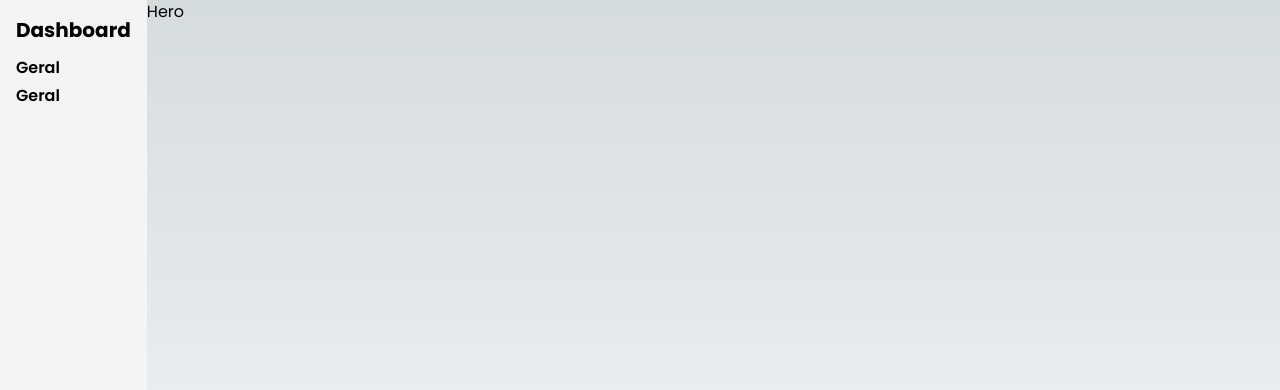
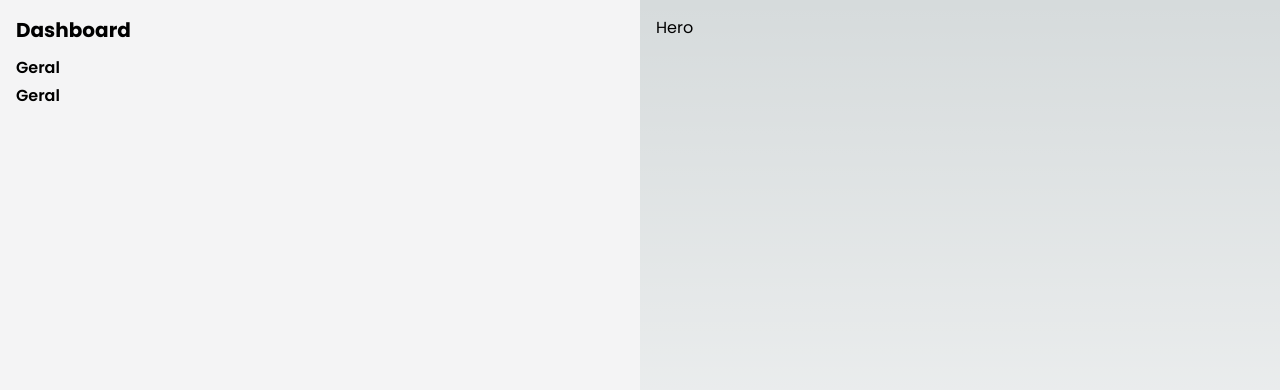
Before and after one commit to AdlerCastro/Admin_Dashboard, a Next.js app: page / in a window 1280 px wide. Shown: the top 390 px of the page. Built offline with nearby package versions, Linux system fonts and the light colour scheme.

Commit message:
:lipstick: feat: Estilização do layout geral e scrollbar

```diff
--- a/src/app/globals.css
+++ b/src/app/globals.css
@@ -3,6 +3,7 @@
 @tailwind utilities;
 
 :root {
+  --color-default: black;
   --foreground-rgb: 0, 0, 0;
   --background-start-rgb: 214, 219, 220;
   --background-end-rgb: 255, 255, 255;
@@ -10,6 +11,7 @@
 
 @media (prefers-color-scheme: dark) {
   :root {
+    --color-default: white;
     --foreground-rgb: 255, 255, 255;
     --background-start-rgb: 0, 0, 0;
     --background-end-rgb: 0, 0, 0;
@@ -17,18 +19,59 @@
 }
 
 body {
-  color: var(--foreground-rgb);
-  background: linear-gradient(
-      to bottom,
+  color: var(--color-default);
+  background: linear-gradient(to bottom,
       transparent,
-      rgb(var(--background-end-rgb))
-    )
-    rgb(var(--background-start-rgb));
+      rgb(var(--background-end-rgb))) rgb(var(--background-start-rgb));
 
-    width: 100vw;
-    height: 100vh;
-    display: flex;
-    flex-direction: row;
+  width: 100vw;
+  height: 100vh;
+  display: flex;
+  flex-direction: row;
+
+  transition: all 1s;
+
+  scroll-behavior: smooth;
+  overflow-y: auto;
+
+}
+
+main {
+  flex: 1 1 0%;
+  padding: 16px;
+  -webkit-scrollbar {
+    width: 5px;
+    background-color: rgb(0, 0, 0);
+  }
+
+  -webkit-scrollbar-track {
+    box-shadow: inset 0 0 5px rgba(255, 255, 255, 0.349);
+  }
+
+  -webkit-scrollbar-thumb {
+    background-color: rgb(109, 109, 109);
+    border-radius: 50px;
+  }
+}
+
+body::-webkit-scrollbar,
+main::-webkit-scrollbar,
+aside::-webkit-scrollbar {
+  width: 5px;
+  background-color: rgb(0, 0, 0);
+}
+
+body::-webkit-scrollbar-track,
+main::-webkit-scrollbar-track,
+aside::-webkit-scrollbar-track {
+  box-shadow: inset 0 0 5px rgba(255, 255, 255, 0.349);
+}
+
+body::-webkit-scrollbar-thumb,
+main::-webkit-scrollbar-thumb,
+aside::-webkit-scrollbar-thumb {
+  background-color: rgb(109, 109, 109);
+  border-radius: 50px;
 }
 
 @layer utilities {
```
